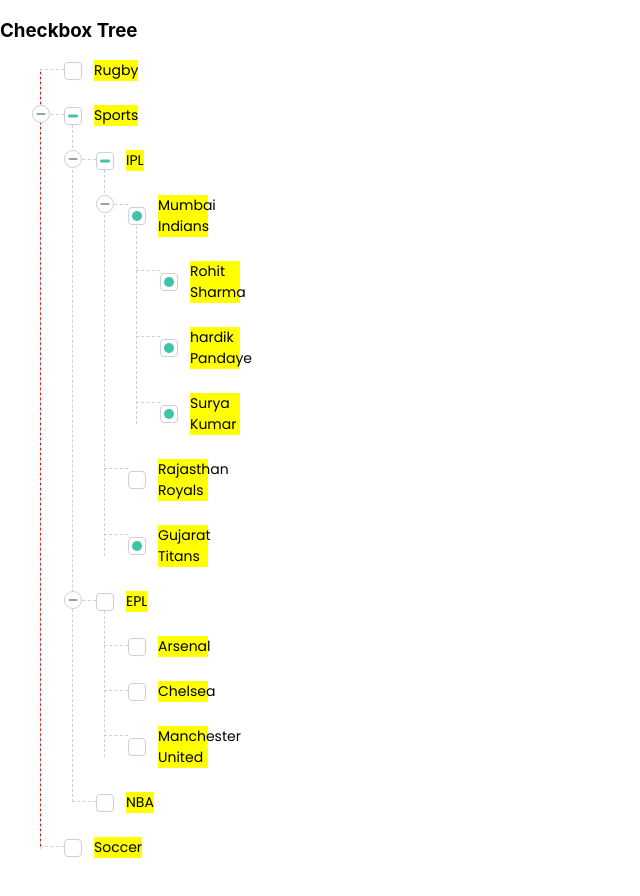
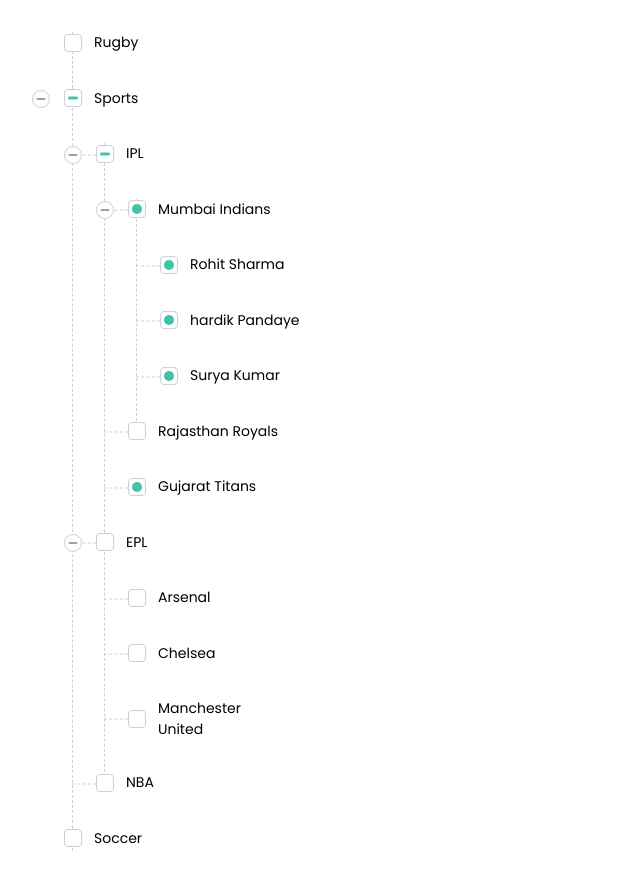
Before and after one commit to tushar1597/mn-assignment, a React (Create React App) app: page / in a window 1280 px wide. Shown: the top 896 px of the page, without its empty margins (0-640 px from the left). Built offline with nearby package versions, Linux system fonts and the light colour scheme.

Commit message:
feat(checkbox-tree): added border styles

```diff
--- a/src/checkbox-tree/checkbox-tree.module.css
+++ b/src/checkbox-tree/checkbox-tree.module.css
@@ -1,13 +1,18 @@
 .parentList {
-  overflow: hidden;
+  /* overflow: hidden; */
+  padding: 2rem 0;
 }
-.parentList > .pathLine {
-  /* height: calc(100% - 2.78rem); */
-  /* top: 0.6rem; */
-  height: calc(100% - 1.125rem - 1.5rem);
-  top: 0.563rem;
-  background-color: red;
+.parentList > li > .checkboxLineWrapper > .itemPathLine {
+  display: none;
 }
+
+/* .parentList > .pathLine { */
+/* height: calc(100% - 2.78rem); */
+/* top: 0.6rem; */
+/* height: calc(100% - 1.125rem - 1.5rem); */
+/* top: 0.563rem; */
+/* background-color: red; */
+/* } */
 
 .list {
   list-style: none;
@@ -20,17 +25,72 @@
   /* border-left: 1px solid #000; */
   box-sizing: border-box;
 }
+.list li {
+  /* background-color: lightcyan; */
+  position: relative;
+  /* display: flex; */
+  /* border: 1px solid black; */
+}
+
+.list li:last-child .pathLine {
+  /* background-color: cadetblue; */
+  height: calc(100% - 2rem);
+}
+
+/* .list li:last-child .pathLine {
+  height: 10px;
+  width: 10px;
+  display: block;
+  position: absolute;
+  background-color: brown;
+} */
+
+.list li:last-child .hidderr {
+  width: 4px;
+  height: 50%;
+  display: block;
+  position: absolute;
+  /* background-color: #fff; */
+  background-color: blue;
+  left: calc(2rem + 0.563rem); /* padding-left + 1/2 checkbox width */
+  bottom: 0;
+  transform: translate(-50%, 0);
+  z-index: 1;
+}
+.list li {
+  background-color: #fff;
+}
+.list > li:first-child {
+  /* background-color: aqua; */
+}
+.list > li:first-child > .checkboxLineWrapper > .hidderr {
+  width: 4px;
+  height: 50%;
+  display: block;
+  position: absolute;
+  /* background-color: #fff; */
+  background-color: red;
+  z-index: 1;
+  left: calc(2rem + 0.563rem); /* padding-left + 1/2 checkbox width */
+  top: 0;
+  transform: translate(-50%, 0);
+}
+
 .pathLine {
   width: 0px;
   /* background-color: black; */
   border-left: 1px dashed #cad1d4;
   position: absolute;
+  /* height: calc(100% + 2rem - 0.5rem);  */
   height: 100%;
   display: inline-block;
-  top: -2.2rem;
+  /* top: -2.2rem; */
+  /* top: calc(-2rem - 1rem);  */
+  top: 0;
+  /* background-color: blueviolet; */
   left: calc(2rem + 0.5rem);
   /* display: none; */
-  z-index: -1;
+  z-index: 1;
 }
 .itemPathLine {
   height: 0px;
@@ -39,16 +99,21 @@
   position: absolute;
   width: calc(2rem - 0.5rem);
   display: inline-block;
-  top: 0.563rem;
+  transform: translate(0, -50%);
+  /* top: 0.563rem; */
   left: 0.5rem;
+  top: 50%;
+  /* left: 50%; */
   /* left: calc(2rem + 0.5rem); */
   /* display: none; */
-  z-index: -1;
+  z-index: 1;
 }
 .checkboxLineWrapper {
-  display: block;
+  display: inline-block;
   /* background-color: orange; */
   position: relative;
+  padding-left: 2rem;
+  margin-bottom: 2rem;
 }
 .expandTrue {
   /* z-index: -1; */
@@ -65,19 +130,25 @@
   margin: 0;
 }
 .nestedWrapper {
-  margin-left: 2rem;
+  /* margin-left: 2rem; */
   /* border: 1px solid black; */
-  margin-bottom: 1.5rem;
+  /* margin-bottom: 1.5rem; */
 }
 
 .baseWrapper {
-  margin-left: 2rem;
+  /* margin-left: 2rem; */
   /* border: 1px solid red; */
-  margin-bottom: 1.5rem;
+  /* margin-bottom: 1.5rem; */
 }
 
 .expandBtnWrapper {
   z-index: 1;
   position: absolute;
+  display: flex;
+  left: 0;
+  top: 50%;
+  z-index: 2;
+  /* top: 50%; */
+  transform: translate(0, -50%);
   /* display: none; */
 }
--- a/src/checkbox-tree/index.js
+++ b/src/checkbox-tree/index.js
@@ -17,11 +17,12 @@
 
   return (
     <div>
-      <h3>Checkbox Tree</h3>
+      {/* <h3>Checkbox Tree</h3> */}
       <ul className={`${list} ${parentList}`}>
-        <span className={pathLine} />
+        {/* <span className={pathLine} /> */}
         {data.map((node) => (
           <li key={node.id}>
+            <span className={pathLine} />
             <TreeNode
               node={node}
               onCheck={handleCheck}
--- a/src/checkbox-tree/tree-node-view.js
+++ b/src/checkbox-tree/tree-node-view.js
@@ -27,16 +27,11 @@
     pathLine,
     itemPathLine,
     checkboxLineWrapper,
+    hidder,
   } = styles;
   console.log(isChecked, node.name);
   return (
     <>
-      {node.children.length > 0 ? (
-        <span className={expandBtnWrapper}>
-          <ExpandButton isExpanded={isExpanded} onClick={handleExpand} />
-        </span>
-      ) : // <button onClick={handleExpand}>{isExpanded ? "-" : "+"}</button>
-      null}
       {/* <input
         type="checkbox"
         checked={isChecked}
@@ -46,7 +41,12 @@
       />
       <label for={node.id}>{node.name}</label> */}
       <span className={checkboxLineWrapper}>
-        {/* <span> */}
+        {node.children.length > 0 ? (
+          <span className={expandBtnWrapper}>
+            <ExpandButton isExpanded={isExpanded} onClick={handleExpand} />
+          </span>
+        ) : null}
+
         <span className={itemPathLine} />
         <Checkbox
           label={node.name}
@@ -62,14 +62,19 @@
           id={node.id}
           reference={currentNodeRef}
         />
-        {/* </span> */}
       </span>
       {/* <button onClick={getDetails}>get</button> */}
       {node.children && node.children.length > 0 && (
         <ul className={`${list} ${isExpanded ? expandTrue : expandFalse}`}>
-          <span className={pathLine} />
+          {/* <span className={pathLine} /> */}
           {node.children.map((child) => (
             <li key={child.id}>
+              {child.children && child.children.length > 0 && isExpanded ? (
+                <>
+                  <span className={hidder} />
+                  <span className={pathLine} />
+                </>
+              ) : null}
               <TreeNode
                 node={child}
                 onCheck={onCheck}
--- a/src/components/checkbox/checkbox.module.css
+++ b/src/components/checkbox/checkbox.module.css
@@ -25,6 +25,7 @@
   border-radius: 4px;
   position: relative;
   box-sizing: border-box;
+  z-index: 2;
 }
 
 .customCheckbox.active::after {
@@ -52,14 +53,15 @@
 }
 
 .text {
-  background-color: yellow;
+  /* background-color: yellow; */
   margin-left: 0.75rem;
   font-size: 0.875rem;
+  font-weight: 400;
   font-family: "Poppins", sans-serif;
   -webkit-user-select: none;
   -webkit-touch-callout: none;
   -moz-user-select: none;
   -ms-user-select: none;
   user-select: none;
-  max-width: 50px;
+  max-width: 8rem;
 }
```
